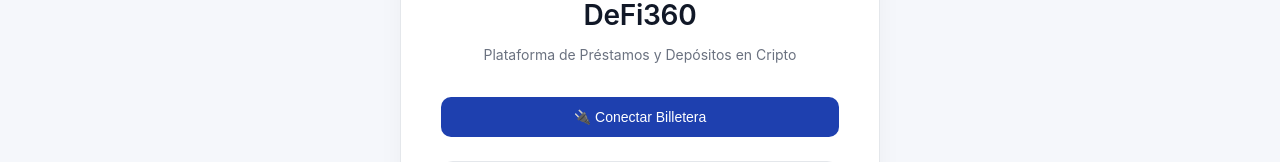
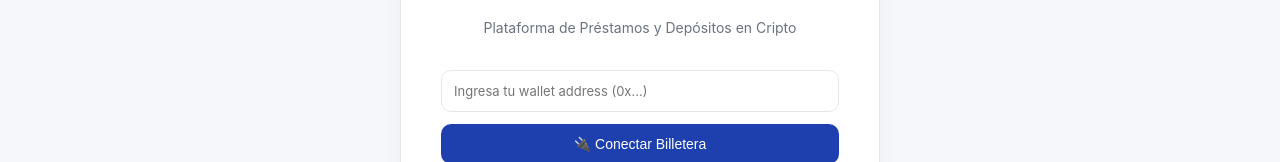
Before and after one commit to Brando-01/Software2, a React app in the folder DeFi360/frontend/: page / in a window 1280 px wide. Shown: the part 297-459 px from the top of the page. Built offline with nearby package versions, Linux system fonts and the light colour scheme; no server answers; the HTML template or start-up script is replaced by a standard one.

Commit message:
Login incompleto implementado

```diff
--- a/DeFi360/frontend/src/pages/Login.jsx
+++ b/DeFi360/frontend/src/pages/Login.jsx
@@ -6,22 +6,20 @@ function Login() {
   const navigate = useNavigate();
   const [isConnecting, setIsConnecting] = useState(false);
   const [error, setError] = useState('');
+  const [walletAddress, setWalletAddress] = useState('');
 
   const handleConnect = async () => {
-    setIsConnecting(true);
-    setError('');
+  if (!walletAddress.trim()) {
+    setError('Ingresa una wallet address');
+    return;
+  }
+  setIsConnecting(true);
+  setError('');
 
-    try {
-    const mockAddress = '0x' + Array.from({ length: 40 }, () =>
-      Math.floor(Math.random() * 16).toString(16)).join('');
-
-    const response = await authService.connectWallet(mockAddress);
-
-    // ✅ Verificar que el token se guardó
+  try {
+    const response = await authService.connectWallet(walletAddress.trim());
     const token = localStorage.getItem('authToken');
     console.log('Token guardado:', token ? 'Sí' : 'No');
-    console.log('Token value:', token);
-
     navigate('/dashboard');
   } catch (err) {
     console.error('Error al conectar:', err);
@@ -69,7 +67,21 @@ function Login() {
             {error}
           </div>
         )}
-
+        <input
+          type="text"
+          placeholder="Ingresa tu wallet address (0x...)"
+          value={walletAddress}
+          onChange={(e) => setWalletAddress(e.target.value)}
+          style={{
+            width: '100%',
+            padding: '12px',
+            fontSize: '13px',
+            borderRadius: '10px',
+            border: '1px solid #e4e7eb',
+            marginBottom: '12px',
+            boxSizing: 'border-box'
+          }}
+        />
         <button
           onClick={handleConnect}
           disabled={isConnecting}
```
